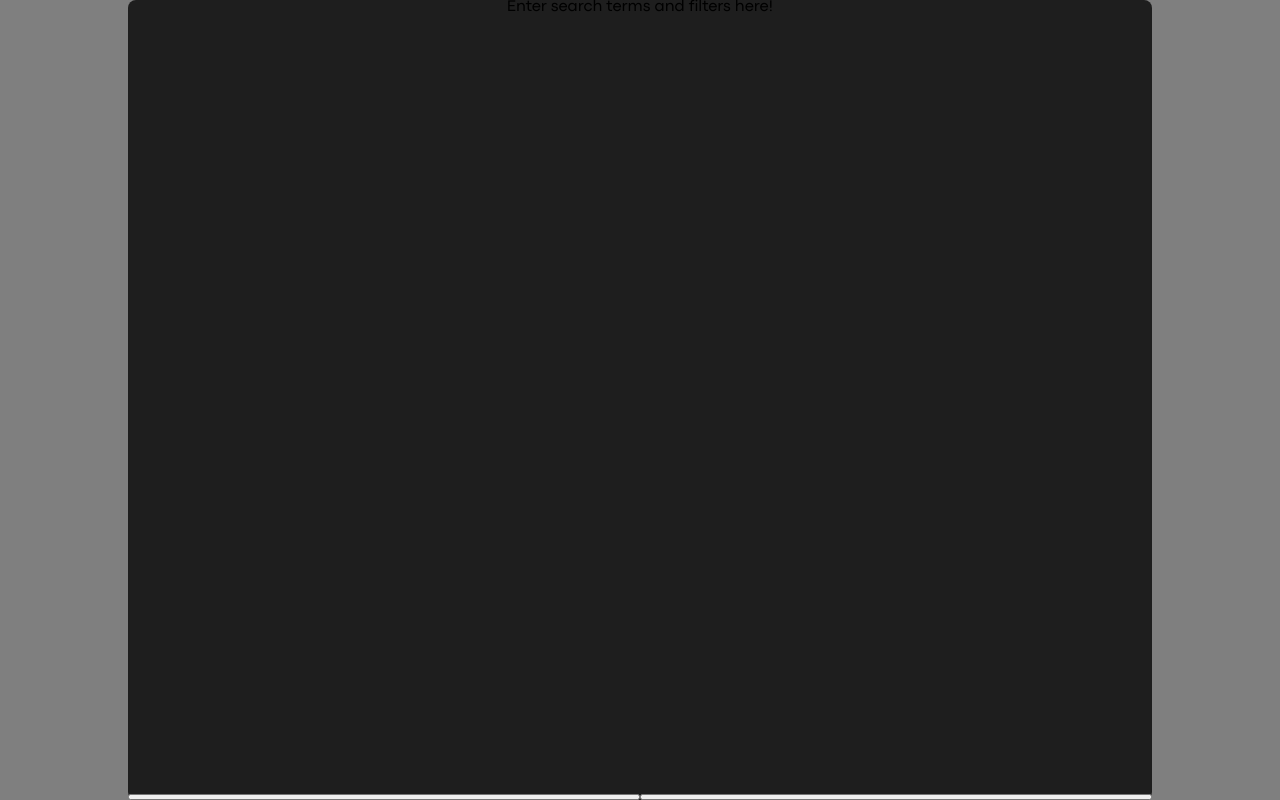
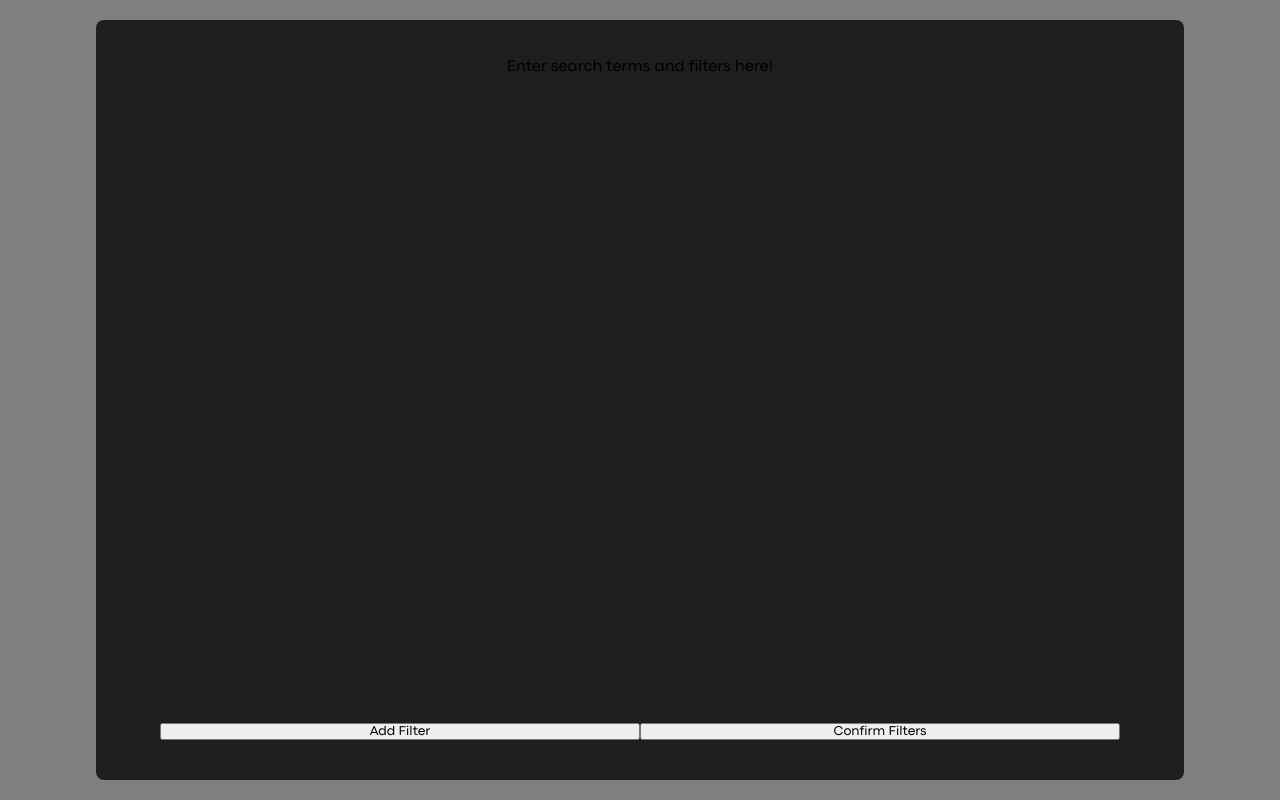
Before and after one commit to thejtzone/alltimetable2026, a Flask app: page /internal/index in a window 1280 px wide. Run offline with Flask 3, Linux system fonts and the light colour scheme.

Commit message:
styling stuff

```diff
--- a/templates/internal/index.html
+++ b/templates/internal/index.html
@@ -50,8 +50,8 @@
     function openFilterAndSearchModal() {
         const base = createElement("div", {styles: {
             display: "grid",
-            width: window.innerWidth > 800 ? "80dvw" : "95dvw",
-            height: window.innerHeight > 800 ? "90dvh" : "100dvh",
+            width: window.innerWidth > 800 ? "75dvw" : "90dvw",
+            height: window.innerWidth > 800 ? "85dvh" : "95dvh",
             position: "absolute",
             top: "50%",
             left: "50%",
@@ -60,7 +60,8 @@
             borderRadius: "1dvh",
             backgroundColor: "rgb(30, 30, 30)",
             gridTemplateColumns: "1fr",
-            gridTemplateRows: "min-content 1fr min-content"
+            gridTemplateRows: "min-content 1fr min-content",
+            padding: "5dvh 5dvw"
         }});
 
         const topText = createElement("p", {append: base, styles: {
@@ -76,8 +77,8 @@
             gridTemplateRows: "1fr"
         }});
 
-        const addFilterButton = createElement("button", {append: buttonHolder, classname: "addFilterButton"});
-        const confirmButton = createElement("button", {append: buttonHolder, classname: "confirmButton"});
+        const addFilterButton = createElement("button", {append: buttonHolder, classname: "addFilterButton", tc: "Add Filter"});
+        const confirmButton = createElement("button", {append: buttonHolder, classname: "confirmButton", tc: "Confirm Filters"});
 
         addFilterButton.addEventListener("click", () => addFilter(blank));
         confirmButton.addEventListener("click", () => confirmFilters(blank));
```
